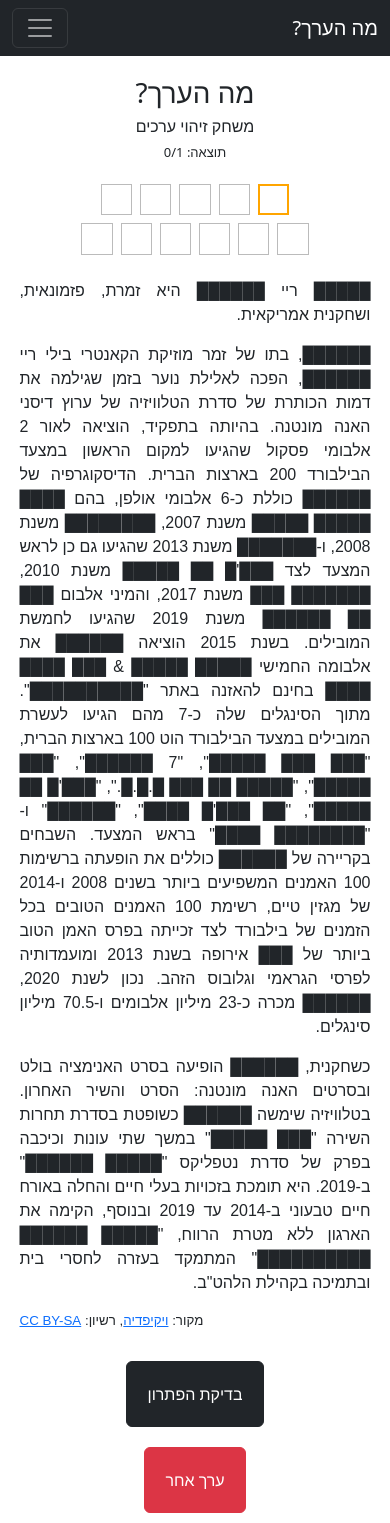
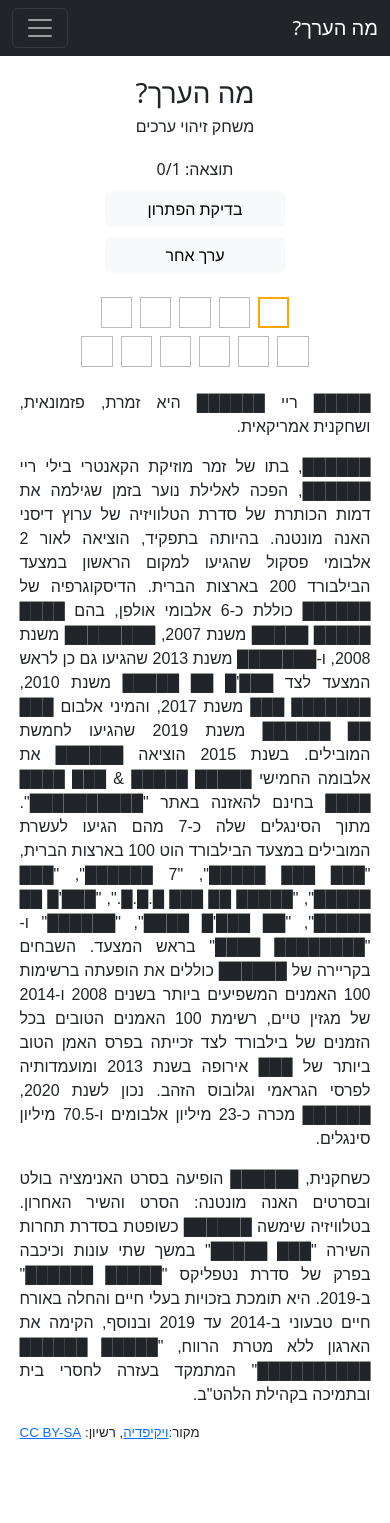
Before and after one commit to Dvd848/wiki-game, a React (Vite) app: page / in a window 390 px wide. After the commit the page ends 1463 px from the top, so only its background shows below. Built offline with nearby package versions, Linux system fonts and the light colour scheme.

Commit message:
Refactoring

```diff
--- a/src/App.css
+++ b/src/App.css
@@ -56,12 +56,49 @@
   border: 2px solid orange;
 }
 
-.description {
+.description, .control {
   width: 90%;
   max-width: 800px;
   margin: 20px auto;
+}
+
+.description {
   text-align: justify;
   font-family: sans-serif;
+}
+
+.control {
+  display: flex;
+  flex-direction: row;
+  justify-content: space-between;
+  align-items: center;
+}
+
+.score {
+  flex-grow: 1;
+  text-align: center;
+}
+
+.control button {
+  flex-shrink: 0;
+  padding: 5px;
+  width: 180px;
+}
+
+@media (max-width: 800px) {
+  .control {
+    flex-direction: column;
+    align-items: center;
+  }
+
+  .control button {
+    order: 2;
+    margin-top: 10px; /* Add some space between the buttons and the text */
+  }
+
+  .score {
+    order: 1;
+  }
 }
 
 .nav-tabs .nav-link {
@@ -86,10 +123,6 @@ h3 {
   font-size: small;
 }
 
-.App button {
-  margin: 10px auto;
-  padding: 20px;
-}
 
 .game_over {
   text-align: center;
@@ -107,5 +140,6 @@ h3 {
 }
 
 #keyboard_filler {
-  height: 50vh;
+  /*height: 33vh;*/
+  height: 200px;
 }
--- a/src/App.tsx
+++ b/src/App.tsx
@@ -1,6 +1,6 @@
-import { useEffect, useState, Dispatch, SetStateAction, useRef } from 'react'
+import { useEffect, useState, Dispatch, SetStateAction } from 'react'
 import Header from './components/Header.tsx'
-import { Tooltip } from 'bootstrap';
+import { Tooltip } from './components/Tooltip.tsx'
 import OnScreenKeyboard from "./components/OnScreenKeyboard.tsx"
 import './App.css'
 
@@ -29,7 +29,28 @@ type ParsedQuestion = {
 interface GameProps {
     question: ParsedQuestion,
     showNewQuestion: () => void,
-    setNumQuestionsCorrect:  Dispatch<SetStateAction<number>>
+    statisticsControls:  StatisticsControls
+}
+
+interface TermProps {
+    question: ParsedQuestion,
+    isCorrect: boolean,
+    currentGuess: string[],
+    currentIndex: number,
+    bgColor: string,
+    handleCharClick: (event : React.MouseEvent<HTMLDivElement>) => void
+}
+
+interface DescriptionProps {
+    question: ParsedQuestion,
+    isCorrect: boolean,
+    showNewQuestion: () => void,
+}
+
+interface StatisticsControls {
+    numQuestionAsked: number,
+    numQuestionCorrect: number,
+    setNumQuestionsCorrect: Dispatch<SetStateAction<number>>
 }
 
 const isLegalInput = (key: string) : boolean => {
@@ -112,11 +133,74 @@ function removeAtIndex<T>(array: T[], index: number): T[] {
     return array.filter((_, idx) => idx !== index);
 }
 
-const useGame = (question: ParsedQuestion, showNewQuestion: () => void, setNumQuestionsCorrect: Dispatch<SetStateAction<number>>) => {
+function Term({ question, isCorrect, currentGuess, currentIndex, bgColor, handleCharClick}: TermProps) {
+
+    let currentGuessIndex = 0;
+    const words = question.parsedTitle.split(/\s+/);
+
+    return (
+        <div className="term" tabIndex={0}>
+            {words.map((word, index) => (
+                <div key={index} className="word">
+                    {word.split('').map(() => {
+                        const guessChar = currentGuess[currentGuessIndex];
+                        const classNames = ['character', `background_${bgColor}`];
+                        if (question.solutionArray[currentGuessIndex].is_const) {
+                            classNames.push('const');
+                        } else {
+                            if ( (!isCorrect) &&  (currentIndex === currentGuessIndex) ) {
+                                classNames.push('selected');
+                            }
+                        }
+                        const ret = (
+                            <div key={currentGuessIndex} className={classNames.join(" ")}
+                                    onClick={handleCharClick} data-index={currentGuessIndex}>
+                                {(question.solutionArray[currentGuessIndex].is_const) ? question.solutionArray[currentGuessIndex].key : guessChar}
+                            </div>
+                        );
+                        currentGuessIndex++;
+                        return ret;
+                    })}
+                </div>
+            ))}
+        </div>
+    )
+}
+
+function Description({ question, isCorrect, showNewQuestion}: DescriptionProps) {
+
+    const description = (isCorrect) ? question.description : question.censoredDescription;
+    const wikiPage = "https://he.wikipedia.org/?curid=" + question.pageid;
+
+    return (
+        <div className='description'>
+            <div>
+            {
+                description.split('\n').map((paragraph, index) => (
+                    <p key={index}>
+                        {paragraph}
+                    </p>
+                ))
+            }
+            </div>
+            <div id="reference">
+                מקור:
+                <Tooltip text="זהירות! לחיצה על הקישור תוביל לדף הערך בויקיפדיה ותחשוף את התשובה!">
+                    <a href={wikiPage} target="_BLANK" onClick={showNewQuestion} onAuxClick={showNewQuestion}>ויקיפדיה</a>
+                </Tooltip>,
+                רשיון: <a href="https://creativecommons.org/licenses/by-sa/4.0/">CC BY-SA</a>
+            </div>
+        </div>
+    )
+}
+
+
+function Game({ question, showNewQuestion, statisticsControls }: GameProps) {
+    const [isCorrect, setIsCorrect] = useState(false);
+
+    const [bgColor, setBgColor] = useState('default');
+    const [currentIndex, setCurrentIndex] = useState(0);
     const [currentGuess, setCurrentGuess] = useState<string[]>(Array.from({ length: question.solutionArray.length }, () => ''));
-    const [isCorrect, setIsCorrect] = useState(false);
-    const [currentIndex, setCurrentIndex] = useState(0);
-    const [bgColor, setBgColor] = useState('default');
 
     useEffect(()=> {
         setCurrentIndex(() => 0);
@@ -161,7 +245,7 @@ const useGame = (question: ParsedQuestion, showNewQuestion: () => void, setNumQu
         if (currentGuess.join('') === question.solutionStripped) {
             setIsCorrect(true);
             setBgColor('green');
-            setNumQuestionsCorrect(prev => prev + 1);
+            statisticsControls.setNumQuestionsCorrect(prev => prev + 1);
         }
         else {
             setBgColor('red');
@@ -230,6 +314,11 @@ const useGame = (question: ParsedQuestion, showNewQuestion: () => void, setNumQu
         }
     }
 
+    useEffect(() => {
+        window.addEventListener('keyup', handleKeyup)
+        return () => window.removeEventListener('keyup', handleKeyup)
+    }, [handleKeyup]);
+
     const handleCharClick = (event : React.MouseEvent<HTMLDivElement>) => {
         const indexStr = (event.target as HTMLDivElement).getAttribute("data-index");
         if (indexStr == null) {
@@ -243,103 +332,23 @@ const useGame = (question: ParsedQuestion, showNewQuestion: () => void, setNumQu
         setCurrentIndex(() => indexNum);
     }
 
-    return {currentGuess, currentIndex, isCorrect, bgColor, handleKeyup, handleCharClick, checkSolution}
-}
-
-
-
-function Game({ question, showNewQuestion, setNumQuestionsCorrect }: GameProps) {
-    const words = question.parsedTitle.split(/\s+/);
-    const tooltipRefWiki = useRef(null);
-    const tooltipRefCheckSol = useRef(null);
-    const tooltipRefs = [tooltipRefWiki, tooltipRefCheckSol];
-
-    // TODO: There must be a better way...
-    const {
-        currentGuess,
-        currentIndex,
-        isCorrect,
-        bgColor,
-        handleKeyup,
-        handleCharClick,
-        checkSolution } = useGame(question, showNewQuestion, setNumQuestionsCorrect);
-
-    useEffect(() => {
-        window.addEventListener('keyup', handleKeyup)
-        return () => window.removeEventListener('keyup', handleKeyup)
-    }, [handleKeyup]);
-
-    useEffect(() => {
-        const tooltips : Tooltip[] = [];
-        for (const tooltipRef of tooltipRefs) {
-            if (tooltipRef.current != null) {
-                const tooltip = new Tooltip(tooltipRef.current, {
-                    container: 'body',
-                    trigger: 'hover',
-                });
-                tooltips.push(tooltip);
-            }
-        }
-
-        return () => {
-            for (const t of tooltips) {
-                t.dispose();
-            }
-        };
-    }, []);
-
-    let currentGuessIndex = 0;
-    const description = (isCorrect) ? question.description : question.censoredDescription;
-    const wikiPage = "https://he.wikipedia.org/?curid=" + question.pageid;
-
     return (
         <div>
-            <div className="term" tabIndex={0}>
-                {words.map((word, index) => (
-                    <div key={index} className="word">
-                        {word.split('').map(() => {
-                            const guessChar = currentGuess[currentGuessIndex];
-                            const classNames = ['character', `background_${bgColor}`];
-                            if (question.solutionArray[currentGuessIndex].is_const) {
-                                classNames.push('const');
-                            } else {
-                                if ( (!isCorrect) &&  (currentIndex === currentGuessIndex) ) {
-                                    classNames.push('selected');
-                                }
-                            }
-                            const ret = (
-                                <div key={currentGuessIndex} className={classNames.join(" ")}
-                                     onClick={handleCharClick} data-index={currentGuessIndex}>
-                                    {(question.solutionArray[currentGuessIndex].is_const) ? question.solutionArray[currentGuessIndex].key : guessChar}
-                                </div>
-                            );
-                            currentGuessIndex++;
-                            return ret;
-                        })}
-                    </div>
-                ))}
+            <div className='control'>
+                <Tooltip text="טיפ: נוח יותר להקיש Enter לבדיקת הפתרון">
+                    <button onClick={checkSolution} className='btn btn-light' disabled={isCorrect}>בדיקת הפתרון</button>
+                </Tooltip>
+
+                <div id="score">תוצאה: {statisticsControls.numQuestionCorrect}/{statisticsControls.numQuestionAsked}</div>
+
+                <Tooltip text="טיפ: נוח יותר להקיש Esc למעבר לערך אחר">
+                    <button onClick={showNewQuestion} className='btn btn-light'>ערך אחר</button>
+                </Tooltip>
             </div>
-            <div className='description'>
-                <div>
-                {
-                    description.split('\n').map((paragraph, index) => (
-                        <p key={index}>
-                            {paragraph}
-                        </p>
-                    ))
-                }
-                </div>
-                <div id="reference">
-                    מקור: <a href={wikiPage} ref={tooltipRefWiki} target="_BLANK" data-bs-toggle="tooltip"
-                             data-bs-title="זהירות! לחיצה על הקישור תוביל לדף הערך בויקיפדיה ותחשוף את התשובה!"
-                             onClick={showNewQuestion} onAuxClick={showNewQuestion}>ויקיפדיה</a>,
-                                    רשיון: <a href="https://creativecommons.org/licenses/by-sa/4.0/">CC BY-SA</a>
-                </div>
-            </div>
-            <div style={{textAlign: "center"}}>
-                {!isCorrect && <button onClick={checkSolution} className='btn btn-dark' data-bs-toggle="tooltip"
-                             ref={tooltipRefCheckSol} data-bs-title="טיפ: נוח יותר להקיש Enter לבדיקת הפתרון">בדיקת הפתרון</button>}
-            </div>
+            <Term question={question} isCorrect={isCorrect}
+                  currentGuess={currentGuess} currentIndex={currentIndex}
+                  bgColor={bgColor} handleCharClick={handleCharClick}/>
+            <Description question={question} isCorrect={isCorrect} showNewQuestion={showNewQuestion}/>
         </div>
     );
 }
@@ -349,7 +358,13 @@ function App(): JSX.Element {
     const [question, setQuestion] = useState<ParsedQuestion | null>(null);
     const [isLoading, setIsLoading] = useState<boolean>(true);
     const [numQuestionAsked, setNumQuestionAsked] = useState<number>(0);
-    const [numQuestionCorrect, setNumQuestionCorrect] = useState<number>(0);
+    const [numQuestionCorrect, setNumQuestionsCorrect] = useState<number>(0);
+
+    const statisticsControls: StatisticsControls = {
+        numQuestionAsked,
+        numQuestionCorrect,
+        setNumQuestionsCorrect
+    };
 
     useEffect(() => {
         fetchData();
@@ -360,7 +375,6 @@ function App(): JSX.Element {
             showNewQuestion();
         }
     }, [isLoading, data]);
-
 
     const fetchData = async (): Promise<void> => {
         try {
@@ -419,7 +433,8 @@ function App(): JSX.Element {
             }
 
             const title = stripNiqqud(stripParentheses(rawQuestion.title)).trim();
-            const description = stripNiqqud(stripParentheses(rawQuestion.extract)).replace(/ ,/g, ",").replace(/ \./g, ".").replace(/־/g, "-");
+            const description = stripNiqqud(stripParentheses(rawQuestion.extract)).replace(/ ,/g, ",")
+                                .replace(/ \./g, ".").replace(/־/g, "-").replace(/\[דרוש מקור\]/g, "");
             let titleWords = title.split(/\s+/);
             titleWords = titleWords.map(word => reverseDigitSequences(word));
             const parsedTitle = titleWords.join(" ");
@@ -511,7 +526,6 @@ function App(): JSX.Element {
             <div className="App">
                 <h1>מה הערך?</h1>
                 <h2>משחק זיהוי ערכים</h2>
-                <h3>תוצאה: {numQuestionCorrect}/{numQuestionAsked}</h3>
                 {isLoading ? (
                     <div id="loader">
                         <div className="spinner-border" id="loader" role="status">
@@ -521,12 +535,9 @@ function App(): JSX.Element {
                 ) : (
                     <div>
                         {question && data.length > 0 && (
-                            <Game question={question} showNewQuestion={skipQuestion} setNumQuestionsCorrect={setNumQuestionCorrect}/>
+                            <Game question={question} showNewQuestion={skipQuestion} statisticsControls={statisticsControls}/>
                         )}
                         {data.length == 0 && <div className='game_over'>זהו. זה נגמר. סיימתם הכל. נראה אתכם מחר?</div>}
-                        <div style={{textAlign: "center"}}>
-                            {data.length > 0 && <button onClick={skipQuestion} className='btn btn-danger'>ערך אחר</button>}
-                        </div>
                         <OnScreenKeyboard />
                     </div>
                 )}
--- /dev/null
+++ b/src/components/Tooltip.tsx
@@ -0,0 +1,17 @@
+import { Tooltip as BsTooltip } from "bootstrap"
+import React, { useEffect, useRef } from "react"
+
+export const Tooltip = (p: {children: JSX.Element, text: string}) => {
+    const childRef = useRef(undefined as unknown as Element)
+
+    useEffect(() => {
+        const t = new BsTooltip(childRef.current, {
+            title: p.text,
+            container: 'body',
+            trigger: 'hover',
+        })
+        return () => t.dispose()
+    }, [p.text])
+
+    return React.cloneElement(p.children, { ref: childRef })
+}
```
